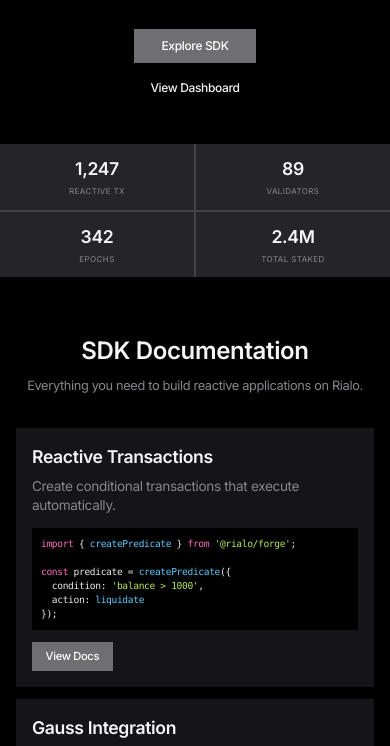
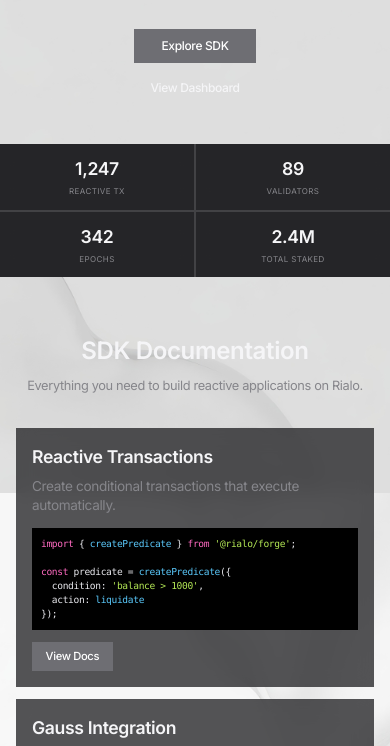
Before and after one commit to wabrent/Rialo-Forge, a website: page index.html in a window 390 px wide. Shown: the part 351-1097 px from the top of the page. Drawn offline with Linux system fonts and the light colour scheme.

Commit message:
mobile bg

```diff
--- a/index.html
+++ b/index.html
@@ -33,19 +33,20 @@
             letter-spacing: -0.022em;
             -webkit-font-smoothing: antialiased;
             background-image: url('deef.jpg');
-            background-size: 100%;
+            background-size: cover;
             background-position: center;
             background-repeat: no-repeat;
             background-attachment: fixed;
+            min-height: 100vh;
             animation: bgPulse 8s ease-in-out infinite;
         }
 
         @keyframes bgPulse {
             0%, 100% {
-                background-size: 100%;
+                background-size: cover;
             }
             50% {
-                background-size: 110%;
+                background-size: 120%;
             }
         }
 
@@ -804,6 +805,12 @@
 
         /* Responsive */
         @media (max-width: 768px) {
+            body {
+                background-size: cover !important;
+                background-position: center center !important;
+                min-height: 100vh;
+            }
+
             header {
                 padding: 0.75rem 1rem;
             }
```
